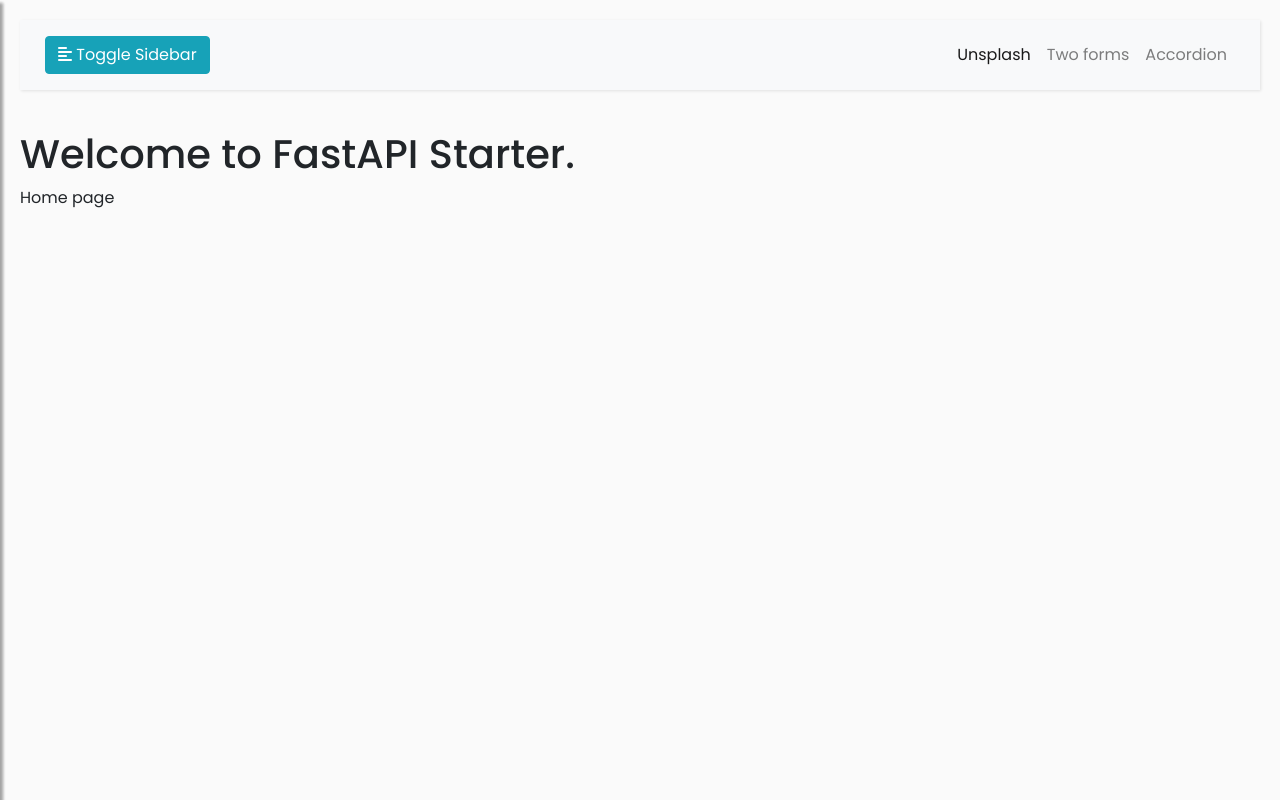
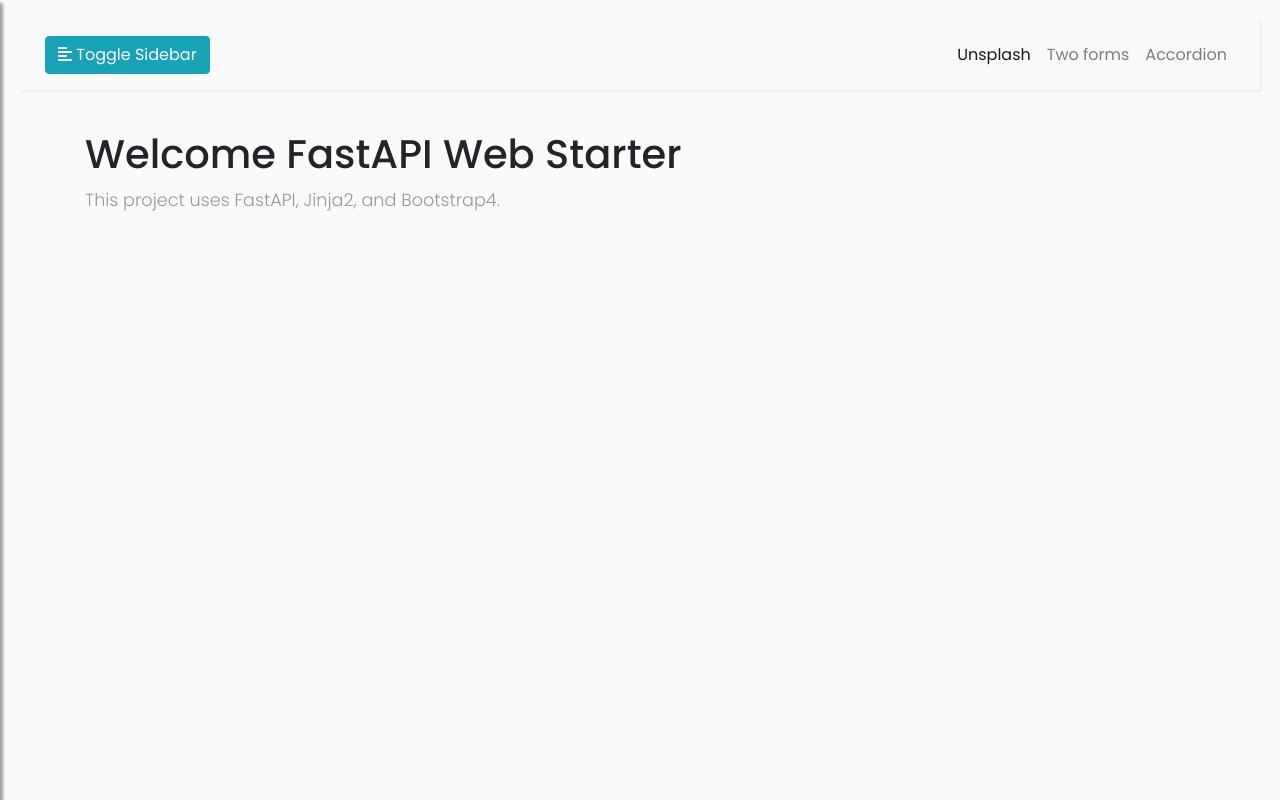
Before and after one commit to Konstantin-kzn-88/fastapi, a FastAPI app: page / in a window 1280 px wide. Run offline with FastAPI, Linux system fonts and the light colour scheme; some libraries are stand-ins or nearby versions.

Commit message:
fist_app with with HTML+boot+css + MD (вместо HTML)
в зависимостях нужно менять importlib-metadata<5.0

```diff
--- /dev/null
+++ b/app/library/helpers.py
@@ -0,0 +1,14 @@
+import os.path
+import markdown
+
+
+def openfile(filename):
+    filepath = os.path.join("app/pages/", filename)
+    with open(filepath, "r", encoding="utf-8") as input_file:
+        text = input_file.read()
+
+    html = markdown.markdown(text)
+    data = {
+        "text": html
+    }
+    return data
--- a/app/main.py
+++ b/app/main.py
@@ -2,23 +2,21 @@ from fastapi import FastAPI, Request
 from fastapi.responses import HTMLResponse
 from fastapi.staticfiles import StaticFiles
 from fastapi.templating import Jinja2Templates
+from .library.helpers import *
 
 app = FastAPI()
 
 templates = Jinja2Templates(directory="templates")
 app.mount("/static", StaticFiles(directory="static"), name="static")
 
+
 @app.get("/", response_class=HTMLResponse)
 async def home(request: Request):
-    data = {
-        "page": "Home page"
-    }
+    data = openfile("home.md")
     return templates.TemplateResponse("page.html", {"request": request, "data": data})
 
 
 @app.get("/page/{page_name}", response_class=HTMLResponse)
-async def page(request: Request, page_name: str):
-    data = {
-        "page": page_name
-    }
+async def show_page(request: Request, page_name: str):
+    data = openfile(page_name + ".md")
     return templates.TemplateResponse("page.html", {"request": request, "data": data})
--- /dev/null
+++ b/app/pages/home.md
@@ -0,0 +1,2 @@
+# Welcome FastAPI Web Starter
+This project uses [FastAPI](https://fastapi.tiangolo.com/), [Jinja2](https://jinja.palletsprojects.com/en/2.11.x/), and [Bootstrap4](https://getbootstrap.com/docs/4.1/getting-started/introduction/).
--- /dev/null
+++ b/static/css/mystyle.css
@@ -0,0 +1,25 @@
+body {
+    min-height: 100vh;
+    position: relative;
+    margin: 0;
+    padding-bottom: 100px;
+    box-sizing: border-box;
+}
+
+.wrapper{
+    max-width: 960px;
+}
+
+footer {
+    position: absolute;
+    bottom: 0;
+    height: 100px;
+    padding-top:50px;
+}
+
+.responsive{
+    max-width: 100%;
+    height: auto;
+    margin-left: auto;
+    margin-right: auto;
+}
--- a/templates/page.html
+++ b/templates/page.html
@@ -8,11 +8,14 @@
 
 {% block page_content %}
 {% include 'include/sidebar.html' %}
-<h1>
-    Welcome to FastAPI Starter.
-</h1>
 
-{{data.page}}
+<main role="main" class="container">
+    <div class="row">
+        <div class="col">
+            {{data.text|safe}}
+        </div>
+    </div>
+</main><!-- /.container -->
 
 {% endblock %}
 
```
Also changed, not shown: app/pages/about.md (added, +2 -0 lines), app/pages/info.md (added, +2 -0 lines), app/__init__.py (deleted).
